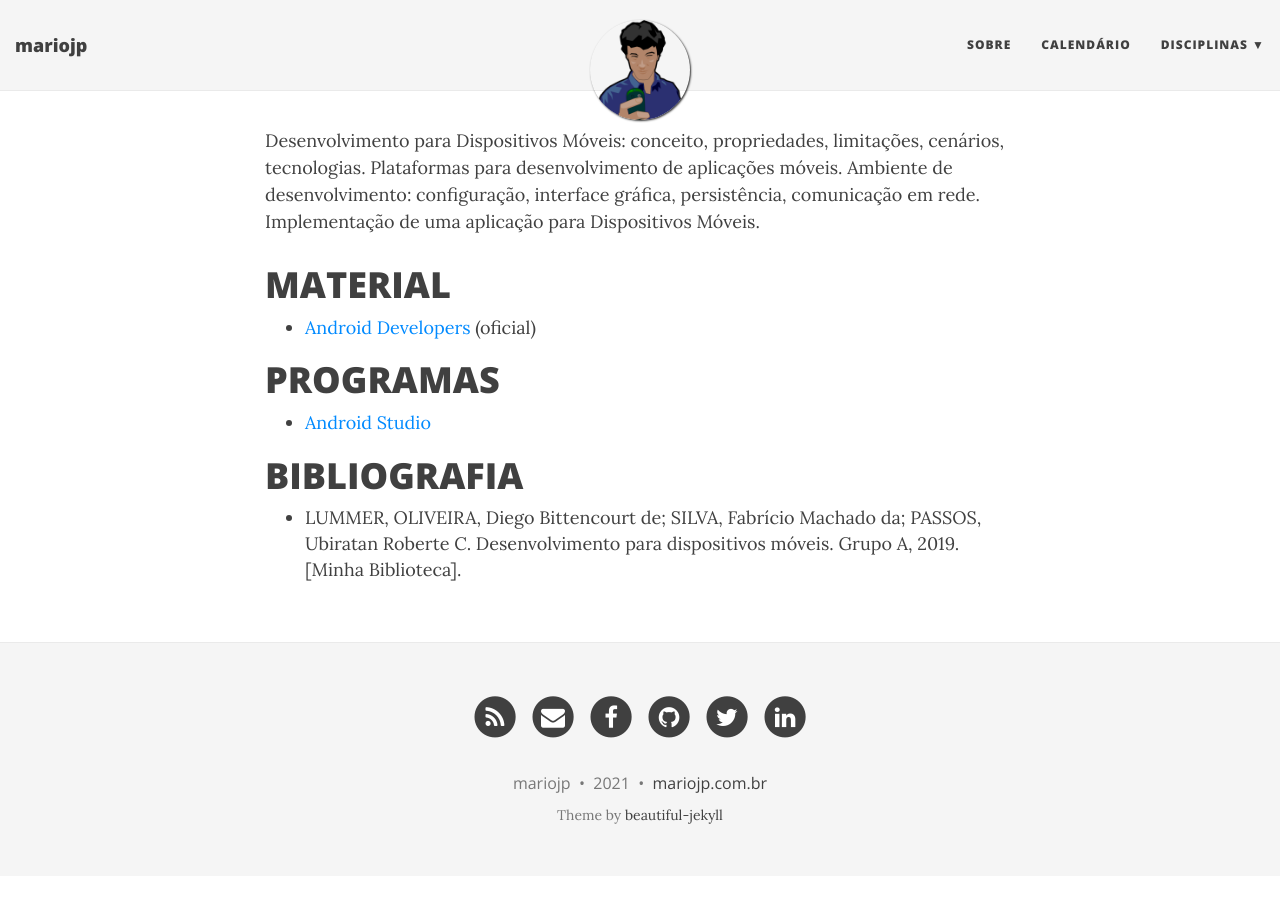
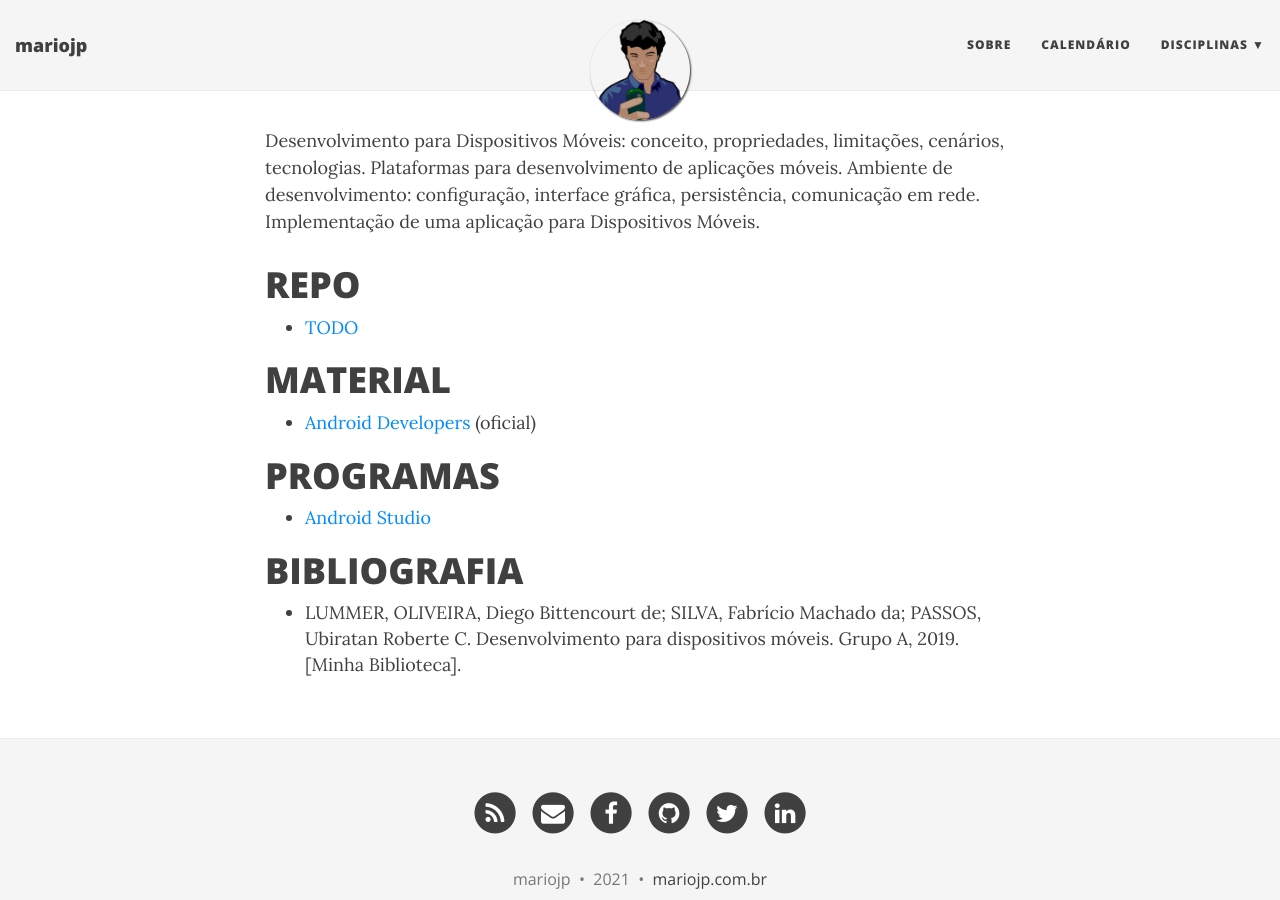
Before and after one commit to mariojp/mariojp.github.io, a Jekyll site: the page built from disciplina/dispositivos-moveis.md, in a window 1280 px wide and 900 px high, scrolled down 587 px. Built offline with Jekyll 4.4.1, drawn with Linux system fonts in a browser that asks for light colours; nearby versions of some CDN libraries; before the commit the page ends 1463 px from its top, so only the background shows below that.

Commit message:
Update dispositivos-moveis.md

```diff
--- a/disciplina/dispositivos-moveis.md
+++ b/disciplina/dispositivos-moveis.md
@@ -14,6 +14,10 @@ published: true
 # EMENTA
 Desenvolvimento para Dispositivos Móveis: conceito, propriedades, limitações, cenários, tecnologias. Plataformas para desenvolvimento de aplicações móveis. Ambiente de desenvolvimento: configuração, interface gráfica, persistência, comunicação em rede. Implementação de uma aplicação para Dispositivos Móveis.
 
+# REPO
+- [TODO](https://github.com/mariojp/todo-2021)
+
+
 # MATERIAL
 - [Android Developers](https://developer.android.com/?hl=pt-br) (oficial)
 
```
